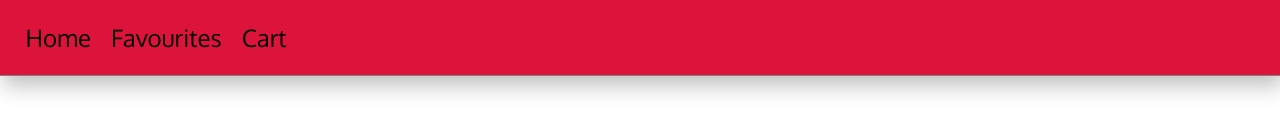
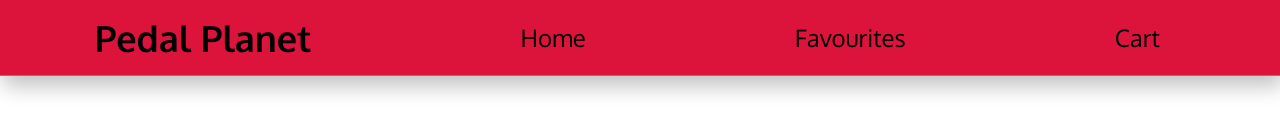
Before and after one commit to Mitch-Hawkins/mitch-eshop, a React (Vite) app in the folder mitch-eshop/: page /cart in a window 1280 px wide. Shown: the top 130 px of the page. Built offline with nearby package versions, Linux system fonts and the light colour scheme; no server answers.

Commit message:
Added Header, styled navbar

```diff
--- a/mitch-eshop/src/containers/NavBar/NavBar.jsx
+++ b/mitch-eshop/src/containers/NavBar/NavBar.jsx
@@ -5,6 +5,7 @@ import styles from "./NavBar.module.scss";
 const NavBar = () => {
   return (
     <nav className={styles.container}>
+      <h1>Pedal Planet</h1>
       {/* Header */}
       <NavLink
         to="/"
--- a/mitch-eshop/src/containers/NavBar/NavBar.module.scss
+++ b/mitch-eshop/src/containers/NavBar/NavBar.module.scss
@@ -3,8 +3,9 @@
   border-bottom: 1px solid gray;
   height: 75px;
   align-items: center;
+  justify-content: space-around;
   gap: 20px;
-  padding-left: 2%;
+  padding-right: 2%;
   width: 98%;
   font-size: 24px;
   align-self: center;
```
